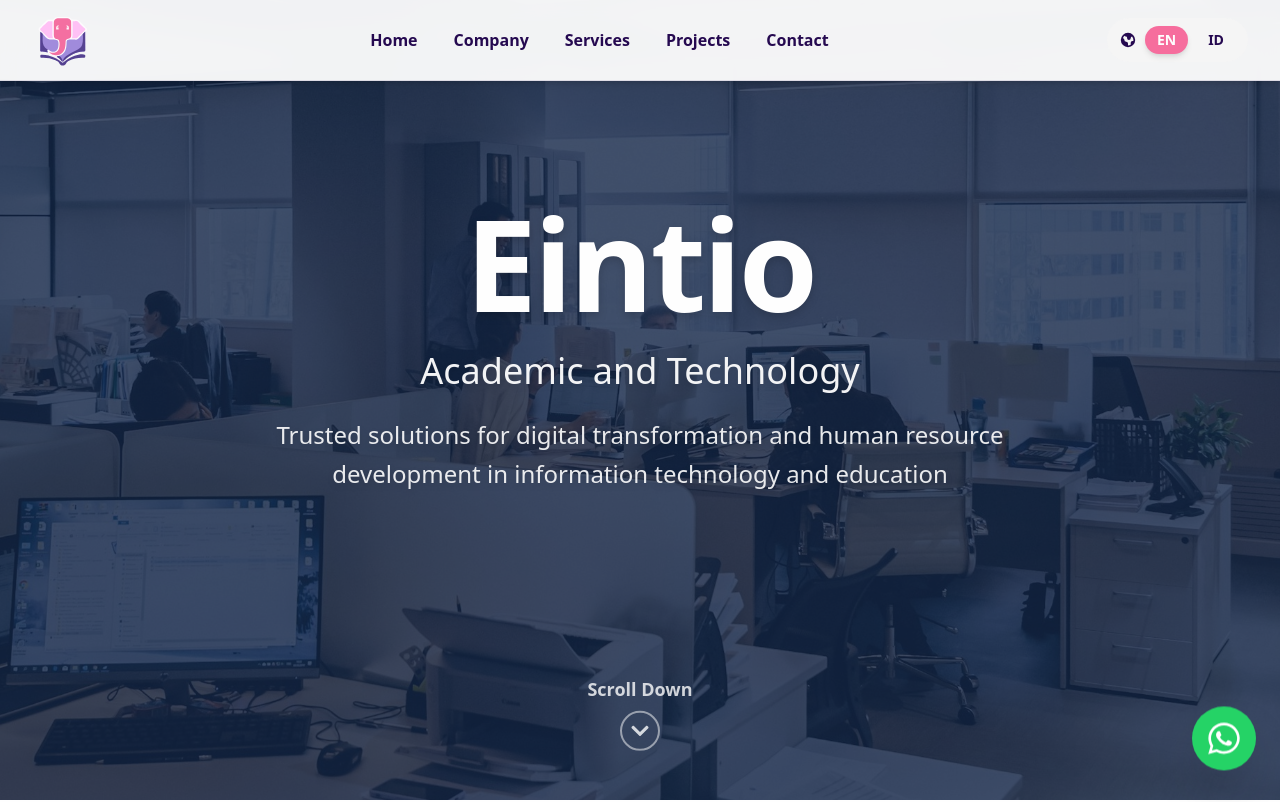
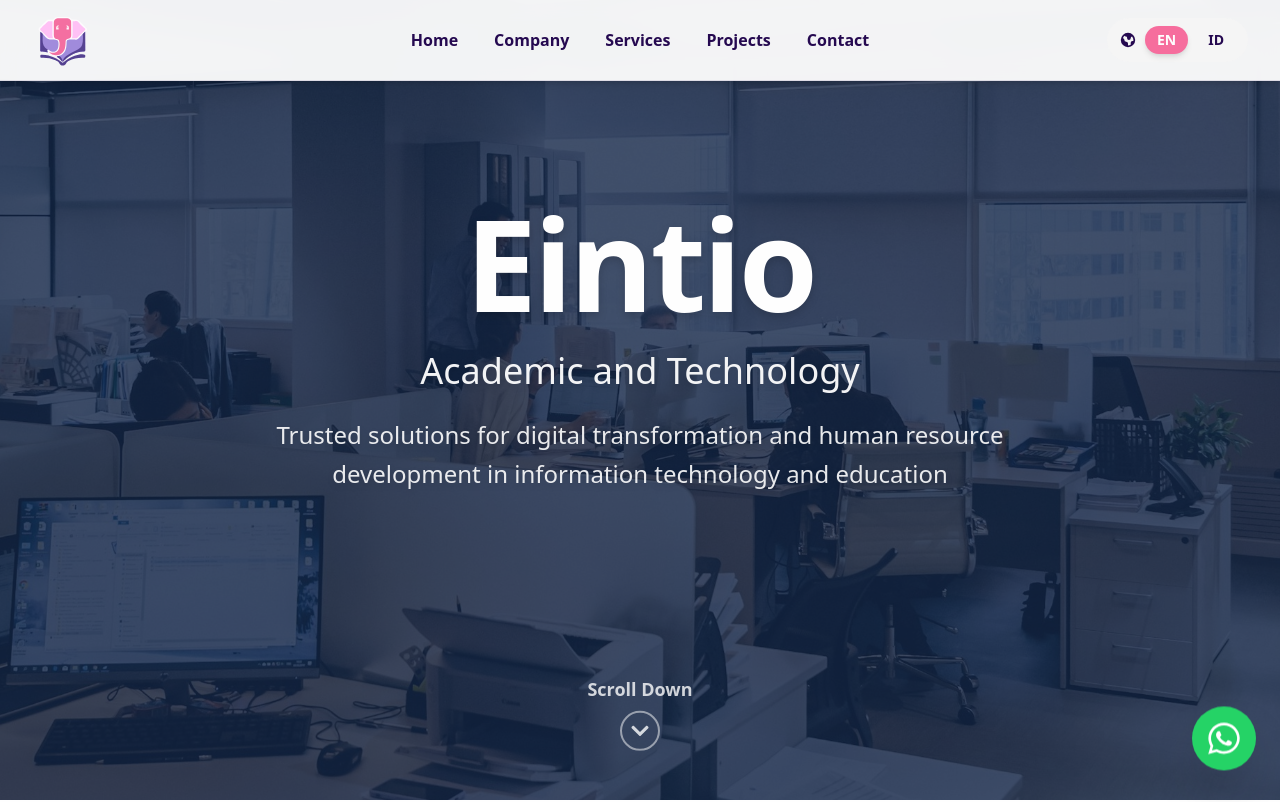
Before and after one commit to RysNan/eintio-webpro, a React (Vite) app: page / in a window 1280 px wide. Shown: the top 802 px of the page. Built offline with nearby package versions, Linux system fonts and the light colour scheme.

Commit message:
update navbar center

```diff
--- a/src/components/Navbar.tsx
+++ b/src/components/Navbar.tsx
@@ -38,7 +38,7 @@
     <nav className="fixed top-0 left-0 right-0 z-50 bg-[#FEFEFE]/95 backdrop-blur-md shadow-md border-b border-[#250950]/10">
       <div className="max-w-7xl mx-auto px-4 sm:px-6 lg:px-8">
         {/* Main navigation bar */}
-        <div className="flex items-center justify-between h-16 md:h-20">
+        <div className="relative flex items-center justify-between h-16 md:h-20">
           {/* Logo Section */}
           <div className="shrink-0 flex items-center">
             <img
@@ -49,7 +49,7 @@
           </div>
 
           {/* Desktop Navigation */}
-          <div className="hidden lg:flex items-center space-x-1">
+          <div className="hidden lg:flex items-center space-x-1 absolute left-1/2 top-1/2 -translate-x-1/2 -translate-y-1/2">
             <ul className="flex items-center space-x-1">
               {menuItems.map((item, index) => (
                 <li key={index}>
```
